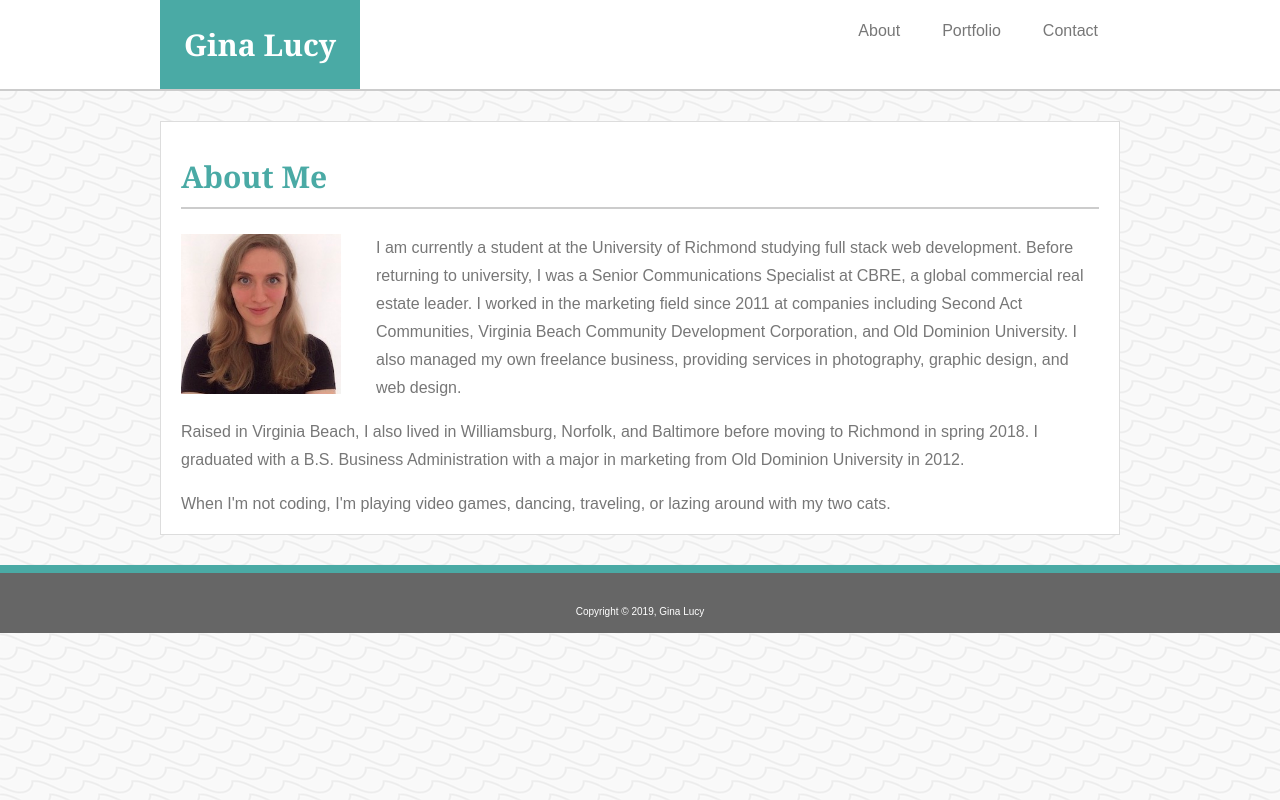
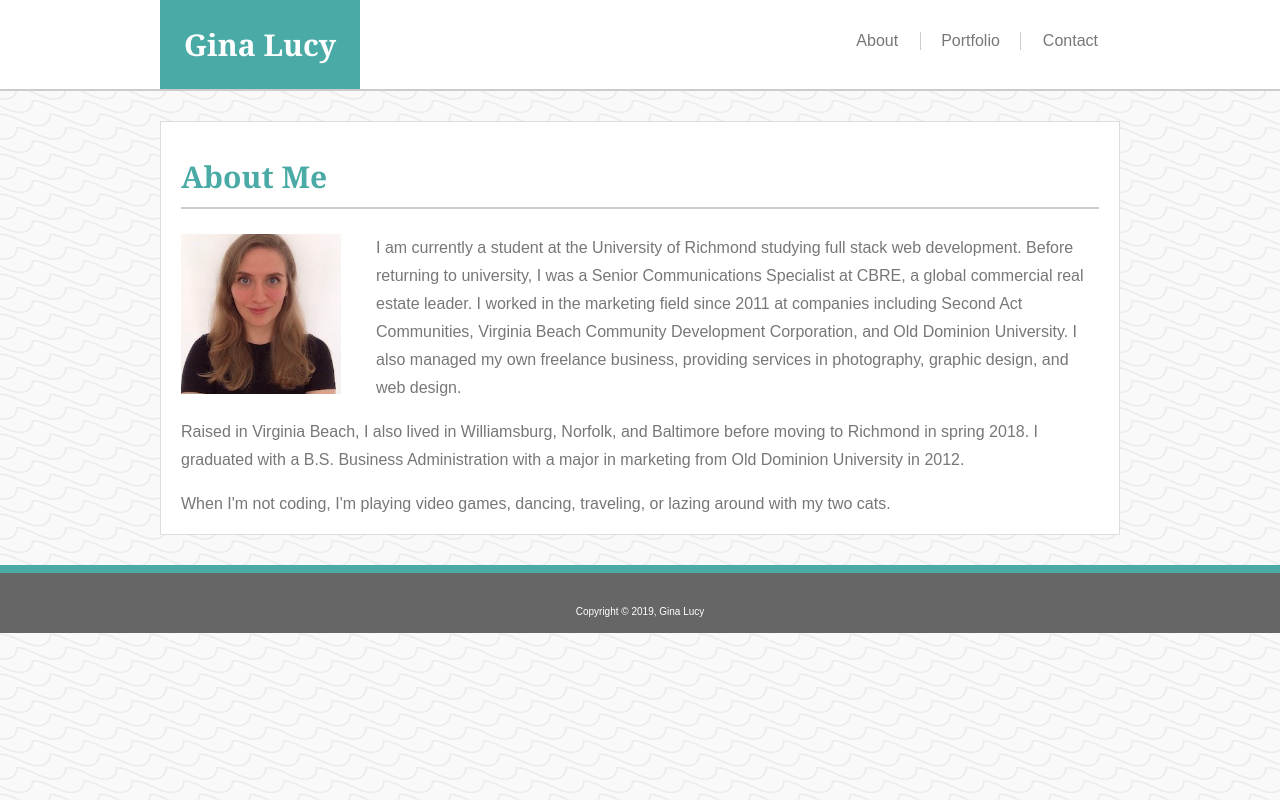
Before and after one commit to grlucy/URHomework1-Portfolio, a plain HTML site: page index.html in a window 1280 px wide. Drawn offline with Linux system fonts and the light colour scheme.

Commit message:
added links and styles

```diff
--- a/assets/css/style.css
+++ b/assets/css/style.css
@@ -27,9 +27,14 @@ h1 {
     float: right;
     font-family:'Arial', 'Helvetica Neue', Helvetica, sans-serif;
     color: #777;
+    margin: 30px 0;
 }
 .navbar td {
-    padding: 20px;
+    padding: 0 20px;
+}
+.row-border {
+    border-left: 1px solid #ccc;
+    border-right: 1px solid #ccc;
 }
 .main-content {
     background-color: white;
@@ -54,6 +59,11 @@ p {
     color: #777;
     line-height: 1.75;
 }
+a {
+    font-family: 'Arial', 'Helvetica Neue', Helvetica, sans-serif;
+    color: #777;
+    text-decoration: none;
+}
 footer {
     background-color: #666;
     border-top: 8px solid #4aaaa5;
--- a/index.html
+++ b/index.html
@@ -14,13 +14,13 @@
                 <table class="navbar">
                     <tr>
                         <td>
-                            About
+                            <a href="./index.html">About</a>
+                        </td>
+                        <td class="row-border">
+                            <a href="./portfolio.html">Portfolio</a>
                         </td>
                         <td>
-                            Portfolio
-                        </td>
-                        <td>
-                            Contact
+                            <a href="./contact.html">Contact</a>
                         </td>
                     </tr>
                 </table>
```
